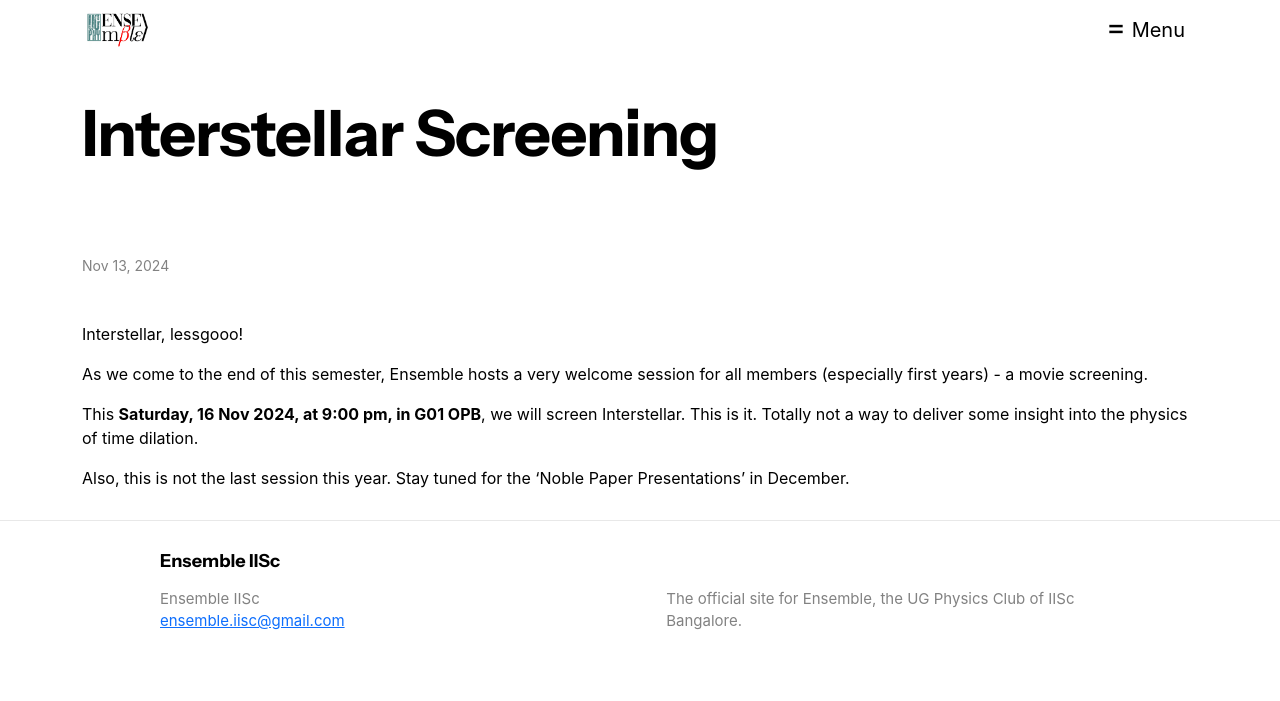
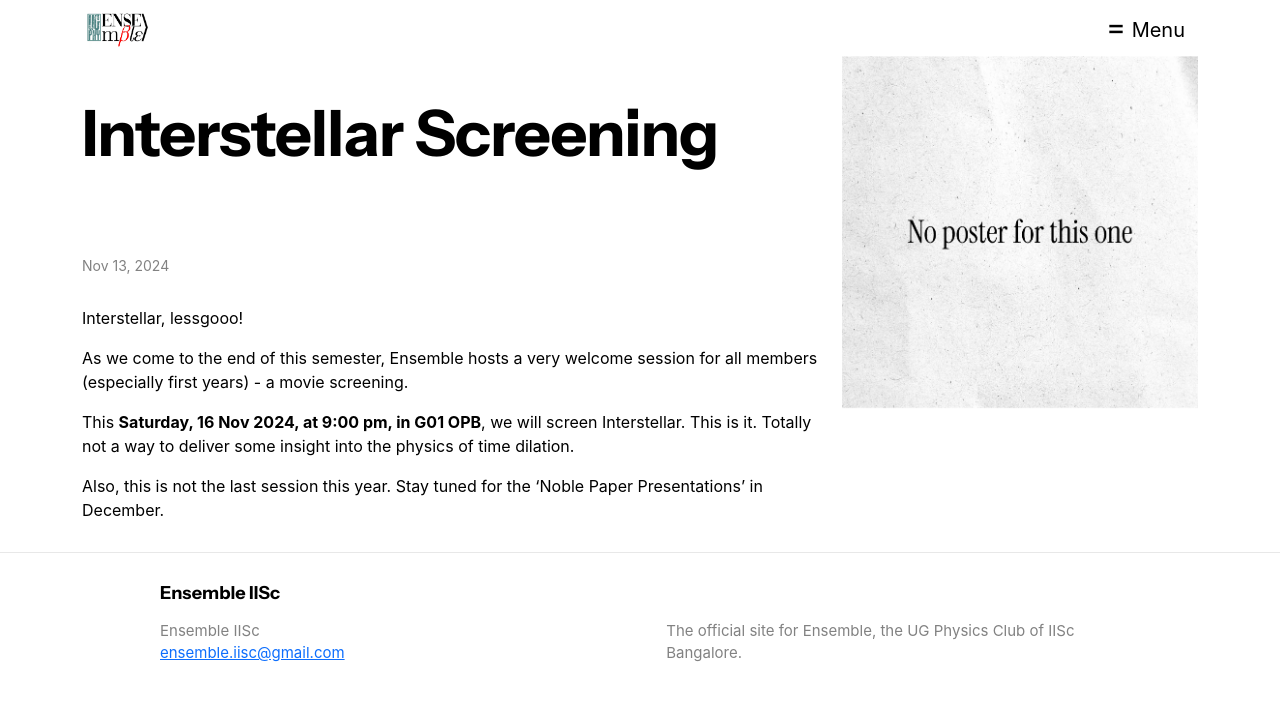
Before and after one commit to databasedIISc/ensembleiisc, a Jekyll site: the page built from _events/2024-11-13-interstellar-screening.md, in a window 1280 px wide. Shown: the top 701 px of the page. Built offline with Jekyll 4.4.1, drawn with Linux system fonts in a browser that asks for light colours; nearby versions of some CDN libraries; some web fonts are replaced.

Commit message:
Minor fixes

```diff
--- a/_layouts/page.html
+++ b/_layouts/page.html
@@ -4,8 +4,8 @@
 <article class="post container">
 
   {% if page.picture %}
-  <header class="post-header" style="background-image: url('{{ page.picture }}'); position: absolute; top: 58px; left: 0; width: 100%; height: 75vh; background-size: cover; background-position: center; z-index: -1;">
-    <h1 class="post-title" style="position: relative; bottom: -70%; left: 5%; width: fit-content;">{{ page.title | escape }}</h1>
+  <header class="post-header">
+    <h1 class="post-title">{{ page.title | escape }}</h1>
   </header>
   {% else %}
   <header class="post-header">
--- a/_layouts/post.html
+++ b/_layouts/post.html
@@ -2,8 +2,9 @@
 layout: default
 ---
 <article class="post h-entry container" itemscope itemtype="http://schema.org/BlogPosting">
-
-  <header class="post-header">
+<div class="row">
+  <div class="col-12 col-md-8">
+     <header class="post-header">
     <h1 class="post-title p-name" itemprop="name headline">{{ page.title | escape }}</h1>
     <p class="post-meta">
       <time class="dt-published" datetime="{{ page.date | date_to_xmlschema }}" itemprop="datePublished">
@@ -13,17 +14,6 @@
       {%- if page.author -%}
         • <span itemprop="author" itemscope itemtype="http://schema.org/Person"><span class="p-author h-card" itemprop="name">{{ page.author }}</span></span>
       {%- endif -%}</p>
-      <p class="post-media">
-        {%- if page.image -%}
-          <a href="{{ page.image }}" target="_blank">See Poster</a>
-        {%- endif -%}
-        {%- if page.video -%}
-          <a href="{{ page.video }}" target="_blank">Watch on YouTube</a>
-        {%- endif -%}
-      {%- if page.slides -%}
-        <a href="{{ page.slides }}" target="_blank">Lecture Materials</a>
-      {%- endif -%}
-      </p>
   </header>
 
   <div class="post-content e-content" itemprop="articleBody">
@@ -35,4 +25,17 @@
   {%- endif -%}
 
   <a class="u-url" href="{{ page.url | relative_url }}" hidden></a>
+  </div>
+  <div class="col-12 col-md-4">
+    <img src="{{ page.image | default: '/assets/img/posts/noposter.webp' }}" alt="{{ page.title }}" class="img img-fluid" itemprop="image">
+          <p class="post-media">
+        {%- if page.video -%}
+          <a href="{{ page.video }}" target="_blank">Watch on YouTube</a>
+        {%- endif -%}
+      {%- if page.slides -%}
+        <a href="{{ page.slides }}" target="_blank">Lecture Materials</a>
+      {%- endif -%}
+      </p>
+  </div>
+</div>
 </article>
--- a/_sass/minima/_team.scss
+++ b/_sass/minima/_team.scss
@@ -1,10 +1,3 @@
-.year-of-service {
-    &:first-child {
-        margin-top: 22*$spacing-unit;
-    }
-    margin-top: 5*$spacing-unit;
-}
-
 .convenor-list {
     list-style: none;
     display: flex;
@@ -15,10 +8,9 @@
 
     img {
         width: min(33vw, 50%);
+        object-fit: cover;
         aspect-ratio: 16/9;
         border-radius: 5px;
-        // object-fit: cover;
-        object-fit: fill;
     }
 
     li {
@@ -107,8 +99,8 @@
 
         img {
             width: 50%;
+            object-fit: cover;
             aspect-ratio: 1/1;
-            object-fit: cover;
             border-radius: 5px;
         }
     }
--- a/index.html
+++ b/index.html
@@ -34,7 +34,10 @@
 <h2 class="section-title">Latest</h2>
 <div class="latests swiper">
   <ul class="latest-items swiper-items" id="latest-posts">
-    {% for post in site.posts limit:6 %}
+    {% assign unsorted_posts = site.lectures | concat: site.events %}
+    {% assign filtered_posts = unsorted_posts | where_exp: "post", "post.layout != 'topic-page'" %}
+    {% assign posts = filtered_posts | sort: 'date' | reverse %}
+    {% for post in posts limit:6 %}
     <li class="latest">
       <div class="latest-info">
         <datetime datetime="{{ post.date | date_to_xmlschema }}" itemprop="datePublished">
```
Also changed, not shown: _data/team/2025.yml (+4 -15 lines).
